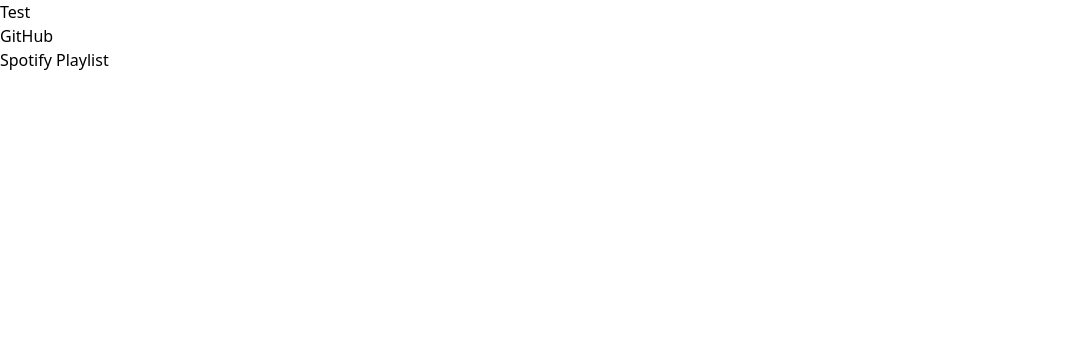
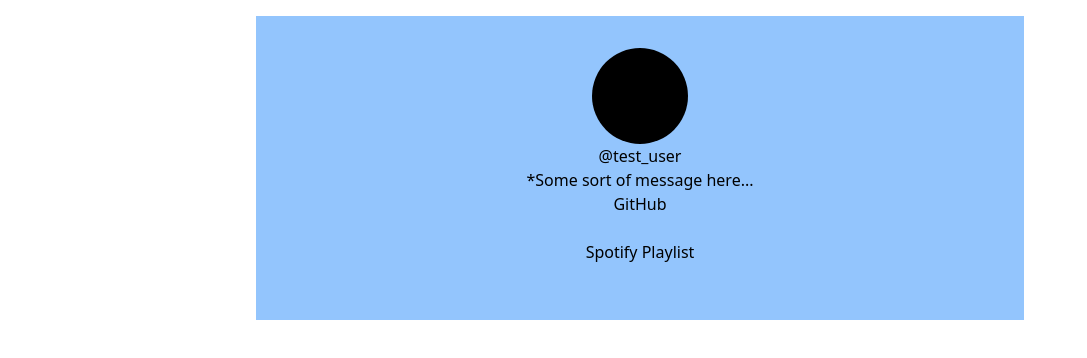
Before and after one commit to AdrianCurammeng/links-page, a React (Vite) app: page / in a window 1280 px wide. Shown: the top 358 px of the page, without its empty margins (0-1087 px from the left). Built offline with nearby package versions, Linux system fonts and the light colour scheme.

Commit message:
Feature: Basic website formatting
- Added some base website formatting to refine later
- TODO: Decide on font sizes/font choice
- TODO: Refine formatting

```diff
--- a/src/Content.jsx
+++ b/src/Content.jsx
@@ -5,10 +5,15 @@ import data from './links.json'
 function Content() {
     return(
         <>
-            <Header/>
-            {data.links.map((item, key) => (
-                <Link linkItem={item}></Link>
-            ))}
+            <div className="flex justify-center py-4 px-4">
+                <div className="flex flex-col justify-center items-center
+                                h-full w-full max-w-3xl py-8  bg-blue-300">
+                    <Header/>
+                    {data.links.map((item, key) => (
+                        <Link linkItem={item}></Link>
+                    ))}
+                </div>
+            </div>
         </>
     );
 }
--- a/src/Header.jsx
+++ b/src/Header.jsx
@@ -1,7 +1,9 @@
 function Header() {
     return(
         <>
-            <h1>Test</h1>
+            <div className="block w-24 h-24 bg-black rounded-full"></div>
+            <h1>@test_user</h1>
+            <p>*Some sort of message here...</p>
         </>
     );
 }
```
